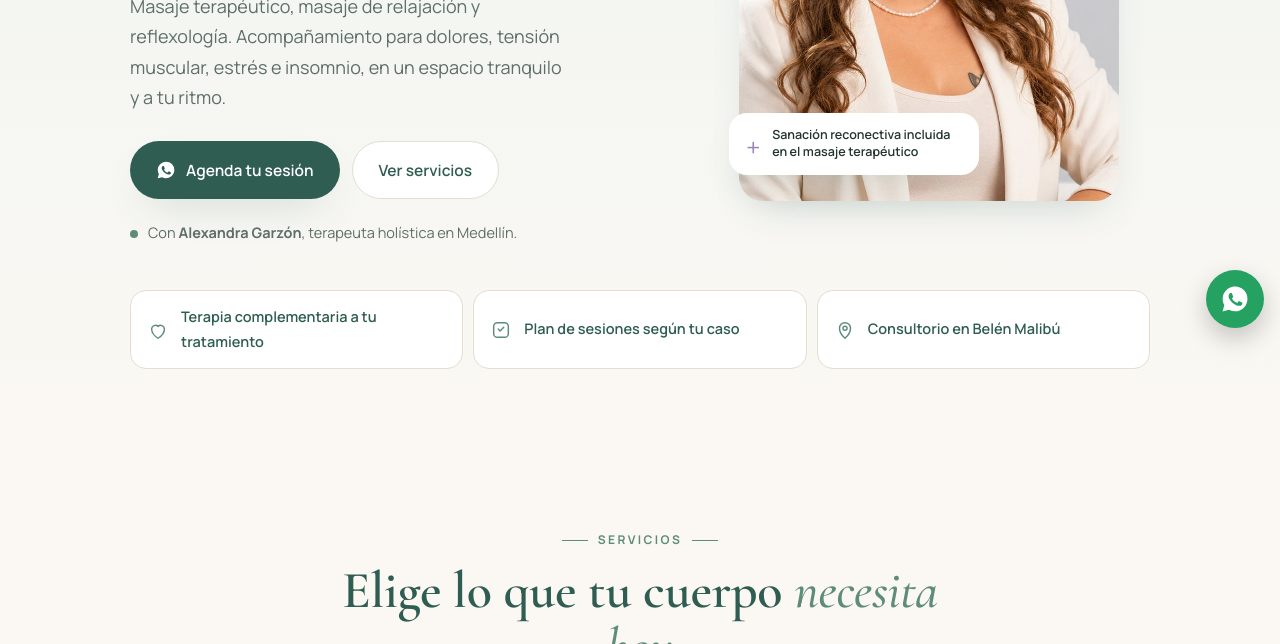
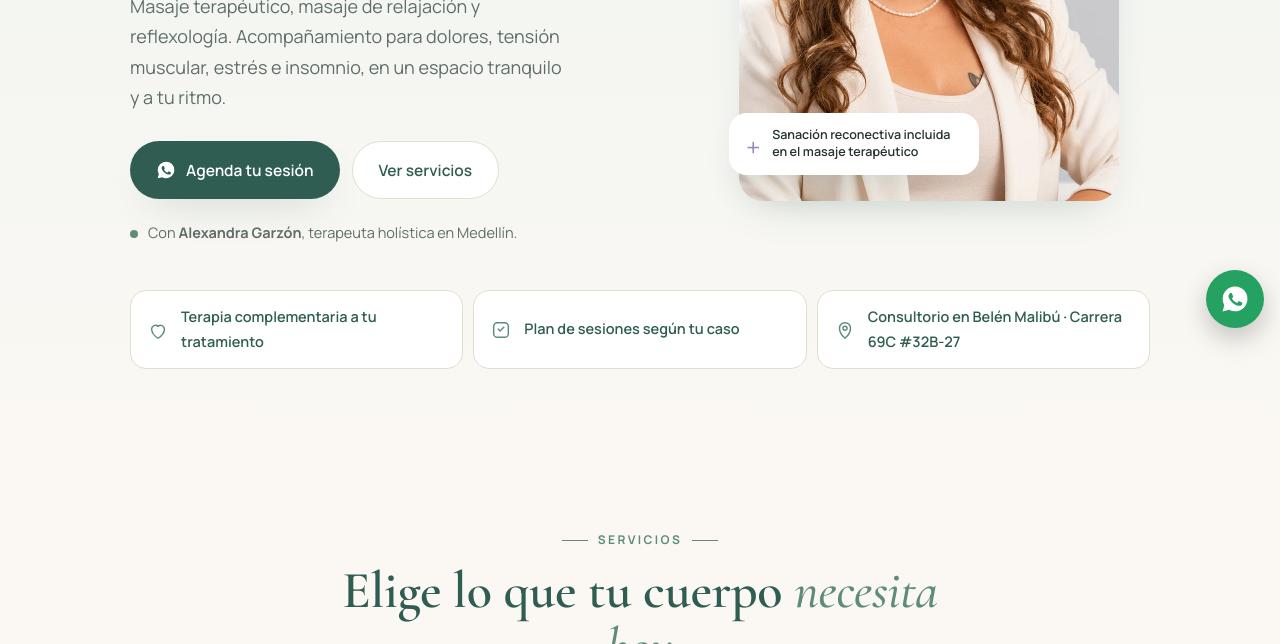
Before and after one commit to refleconexion/refleconexion.github.io, a plain HTML site: page index.html in a window 1280 px wide. Shown: the part 456-1100 px from the top of the page. Drawn offline with nearby package versions, Linux system fonts and the light colour scheme.

Commit message:
Dirección consultorio Belén Malibú

```diff
--- a/index.html
+++ b/index.html
@@ -229,7 +229,7 @@
     <div class="trust">
       <div><svg viewBox="0 0 24 24" fill="none" stroke-width="1.6" stroke-linecap="round"><path d="M12 21s-7-4.4-7-10.2A4.2 4.2 0 0 1 12 8a4.2 4.2 0 0 1 7 2.8C19 16.6 12 21 12 21Z"/></svg>Terapia complementaria a tu tratamiento</div>
       <div><svg viewBox="0 0 24 24" fill="none" stroke-width="1.6" stroke-linecap="round"><path d="M9 11l2 2 4-4"/><rect x="4" y="4" width="16" height="16" rx="4"/></svg>Plan de sesiones según tu caso</div>
-      <div><svg viewBox="0 0 24 24" fill="none" stroke-width="1.6" stroke-linecap="round"><path d="M12 21s6-5.3 6-11a6 6 0 0 0-12 0c0 5.7 6 11 6 11Z"/><circle cx="12" cy="10" r="2.2"/></svg>Consultorio en Belén Malibú</div>
+      <div><svg viewBox="0 0 24 24" fill="none" stroke-width="1.6" stroke-linecap="round"><path d="M12 21s6-5.3 6-11a6 6 0 0 0-12 0c0 5.7 6 11 6 11Z"/><circle cx="12" cy="10" r="2.2"/></svg>Consultorio en Belén Malibú · Carrera 69C #32B-27</div>
     </div>
   </div>
 </header>
@@ -398,7 +398,7 @@
       <details><summary>¿Cuántas sesiones necesito?</summary><p>Depende de tu caso. Para dolores que llevan tiempo, lo usual es empezar con sesiones semanales y luego espaciarlas. En la primera sesión te propongo un plan.</p></details>
       <details><summary>¿Duele?</summary><p>La presión se ajusta a ti. Algunos puntos se sienten más sensibles y eso también nos da información. Siempre puedes pedirme más suave.</p></details>
       <details><summary>¿Cuánto cuesta?</summary><p>Masaje terapéutico: $150.000 por sesión.<br>Masaje de relajación: $120.000 por sesión.<br>Reflexología: $100.000 por sesión.<br>Escríbeme por WhatsApp y te cuento los horarios disponibles.</p></details>
-      <details><summary>¿Dónde atiendes?</summary><p>En mi consultorio en Belén Malibú, Medellín.</p></details>
+      <details><summary>¿Dónde atiendes?</summary><p>En mi consultorio: <b>Carrera 69C #32B-27, Belén Malibú</b>, Medellín. <a href="https://www.google.com/maps/search/?api=1&query=Carrera%2069C%20%2332B-27%2C%20Bel%C3%A9n%20Malib%C3%BA%2C%20Medell%C3%ADn%2C%20Colombia" target="_blank" rel="noopener" style="color:var(--deep);font-weight:600">Ver en el mapa</a></p></details>
       <details><summary>¿Reemplaza mi tratamiento médico?</summary><p>No. Los masajes y la reflexología son terapias complementarias: acompaña tu tratamiento y suma a tu bienestar. Continúa siempre con las indicaciones de tu médico.</p></details>
       <details><summary>¿Hay algo que deba contarte antes?</summary><p>Sí: si estás en embarazo, tienes alguna lesión, problemas de circulación o una condición de salud, cuéntamelo al agendar para preparar tu sesión.</p></details>
     </div>
```
